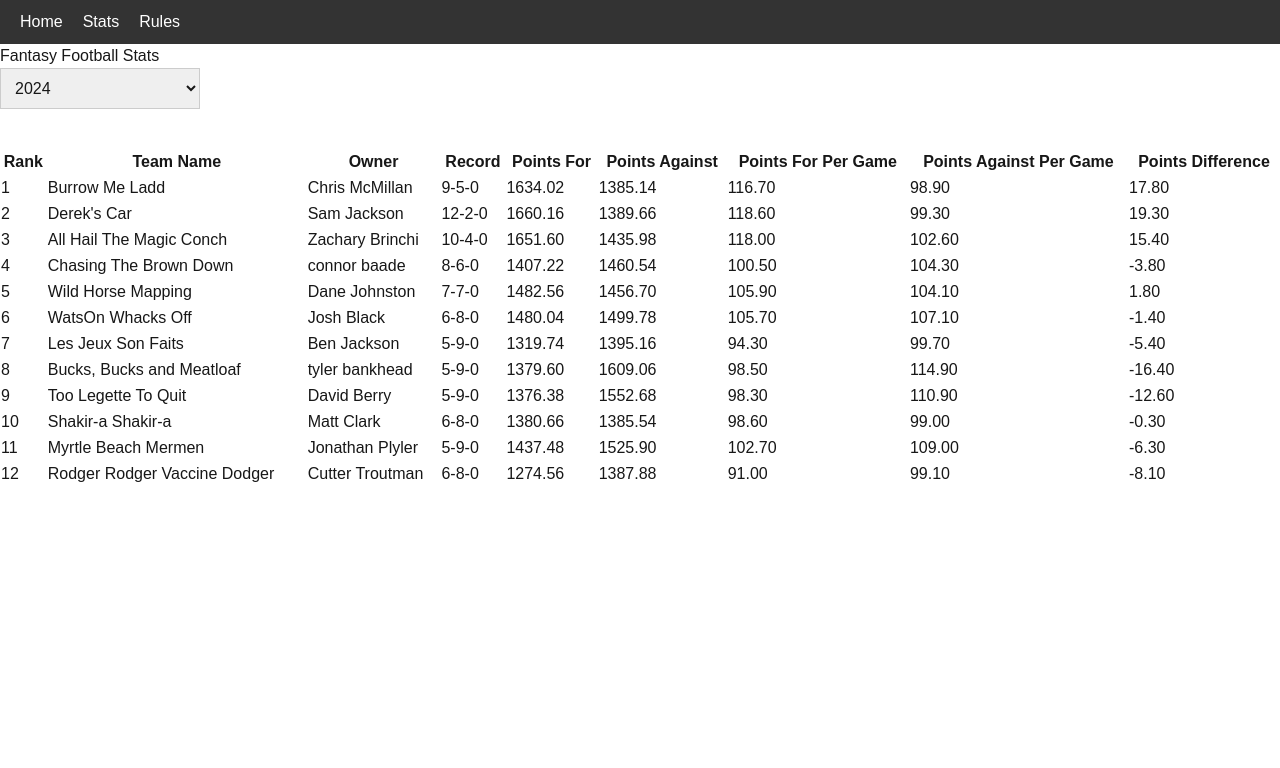
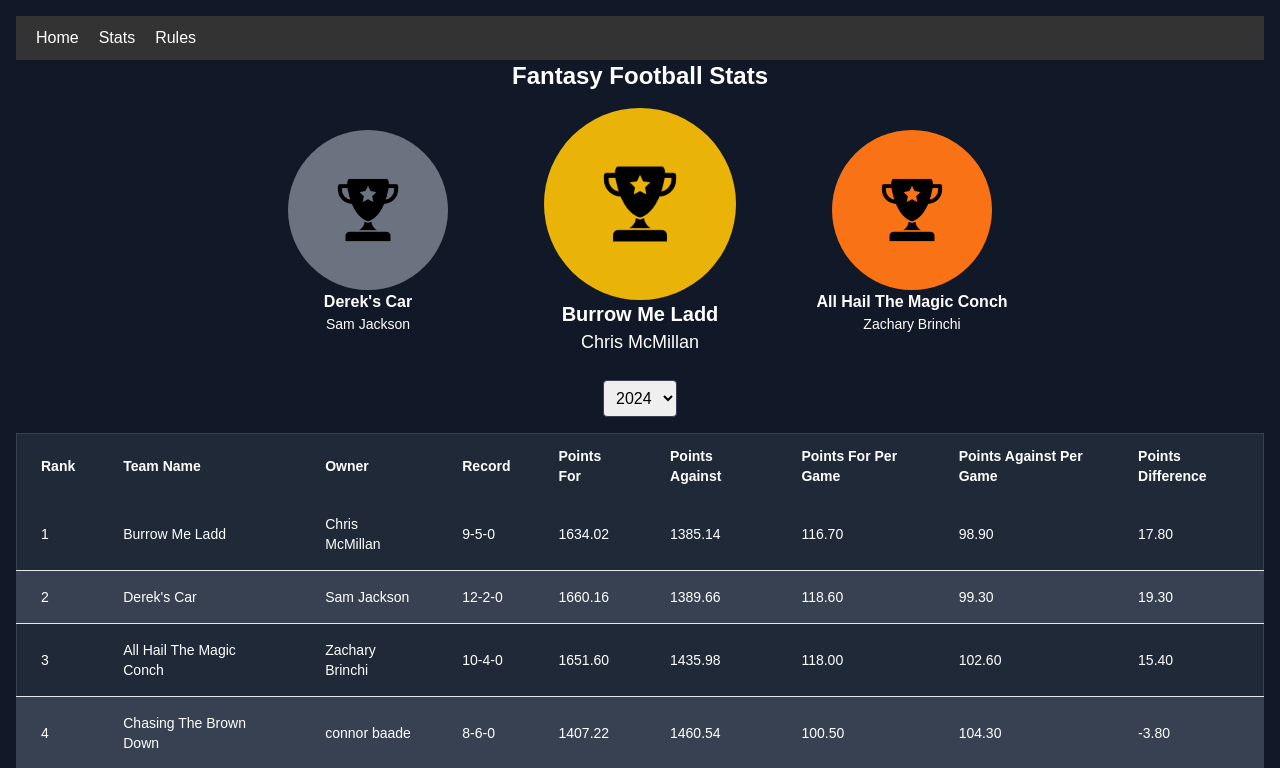
Before and after one commit to dberr715/fantasy-league, a Next.js app: page /stats in a window 1280 px wide. Shown: the top 768 px of the page. Built offline with nearby package versions, Linux system fonts and the light colour scheme.

Commit message:
updated league data errors and made podium

```diff
--- a/src/app/data/leagueData.js
+++ b/src/app/data/leagueData.js
@@ -1076,135 +1076,135 @@ export const leagueData = {
   2023: [
     {
       rank: 1,
-      teamName: "Wild Horse Mapping",
-      owner: "Dane Johnston",
-      record: "10-4-0",
-      pointsFor: 1625.76,
-      pointsAgainst: 1471.24,
-      pointsForPerGame: 116.1,
-      pointsAgainstPerGame: 105.1,
-      pointsDifference: +16.0,
+      teamName: "Mixon Moore Charbonnet",
+      owner: "Cutter Troutman",
+      record: "9-5-0",
+      pointsFor: 1487.84,
+      pointsAgainst: 1372.78,
+      pointsForPerGame: 106.3,
+      pointsAgainstPerGame: 98.1,
+      pointsDifference: +8.2,
     },
     {
       rank: 2,
       teamName: "Les Jeux Son Faits",
       owner: "Ben Jackson",
-      record: "9-5-0",
-      pointsFor: 1552.02,
-      pointsAgainst: 1485.64,
-      pointsForPerGame: 110.9,
-      pointsAgainstPerGame: 106.1,
-      pointsDifference: +6.5,
+      record: "8-6-0",
+      pointsFor: 1477.36,
+      pointsAgainst: 1428.4,
+      pointsForPerGame: 105.5,
+      pointsAgainstPerGame: 102.0,
+      pointsDifference: +3.5,
     },
     {
       rank: 3,
-      teamName: "Better Call Daw(-son Knox)",
-      owner: "David Berry",
-      record: "11-3-0",
-      pointsFor: 1694.44,
-      pointsAgainst: 1382.56,
-      pointsForPerGame: 121.0,
-      pointsAgainstPerGame: 98.8,
-      pointsDifference: +38.2,
+      teamName: "Myrtle Beach Mermen",
+      owner: "Jonathan Plyler",
+      record: "9-5-0",
+      pointsFor: 1579.96,
+      pointsAgainst: 1381.1,
+      pointsForPerGame: 112.9,
+      pointsAgainstPerGame: 98.7,
+      pointsDifference: +14.2,
     },
     {
       rank: 4,
       teamName: "All Hail The Magic Conch",
       owner: "Zachary Brinchi",
-      record: "10-4-0",
-      pointsFor: 1642.0,
-      pointsAgainst: 1401.6,
-      pointsForPerGame: 117.3,
-      pointsAgainstPerGame: 100.1,
-      pointsDifference: +16.9,
+      record: "7-7-0",
+      pointsFor: 1443.58,
+      pointsAgainst: 1472.54,
+      pointsForPerGame: 103.1,
+      pointsAgainstPerGame: 105.2,
+      pointsDifference: -2.1,
     },
     {
       rank: 5,
-      teamName: "CeeDeez Nutz",
-      owner: "Matt Clark",
+      teamName: "Tua Window Tua Wall(er)!",
+      owner: "David Berry",
       record: "9-5-0",
-      pointsFor: 1537.88,
-      pointsAgainst: 1399.72,
-      pointsForPerGame: 109.9,
-      pointsAgainstPerGame: 100.0,
-      pointsDifference: +7.2,
+      pointsFor: 1465.7,
+      pointsAgainst: 1343.38,
+      pointsForPerGame: 104.7,
+      pointsAgainstPerGame: 96.0,
+      pointsDifference: +8.7,
     },
     {
       rank: 6,
-      teamName: "Myrtle Beach Mermen",
-      owner: "Jonathan Plyler",
+      teamName: "Chase-ing Olaves",
+      owner: "Chris McMillan",
       record: "8-6-0",
-      pointsFor: 1523.56,
-      pointsAgainst: 1430.98,
-      pointsForPerGame: 108.8,
-      pointsAgainstPerGame: 102.2,
-      pointsDifference: +6.6,
+      pointsFor: 1541.34,
+      pointsAgainst: 1441.88,
+      pointsForPerGame: 110.1,
+      pointsAgainstPerGame: 103.0,
+      pointsDifference: +7.1,
     },
     {
       rank: 7,
-      teamName: "Fields of Dead Dreams",
-      owner: "Cutter Troutman",
+      teamName: "Derek's Car",
+      owner: "Sam Jackson",
       record: "6-8-0",
-      pointsFor: 1402.34,
-      pointsAgainst: 1456.92,
-      pointsForPerGame: 100.2,
-      pointsAgainstPerGame: 104.1,
-      pointsDifference: -4.0,
+      pointsFor: 1397.4,
+      pointsAgainst: 1458.96,
+      pointsForPerGame: 99.8,
+      pointsAgainstPerGame: 104.2,
+      pointsDifference: -4.4,
     },
     {
       rank: 8,
-      teamName: "Barkley Szn",
-      owner: "Chris McMillan",
-      record: "8-6-0",
-      pointsFor: 1478.62,
-      pointsAgainst: 1412.92,
-      pointsForPerGame: 105.7,
-      pointsAgainstPerGame: 100.9,
-      pointsDifference: +5.8,
+      teamName: "WatsOn Whacks Off",
+      owner: "Josh Black",
+      record: "7-7-0",
+      pointsFor: 1382.4,
+      pointsAgainst: 1393.9,
+      pointsForPerGame: 98.7,
+      pointsAgainstPerGame: 99.6,
+      pointsDifference: -0.8,
     },
     {
       rank: 9,
-      teamName: "Chasing The Brown Down",
-      owner: "Connor Baade",
-      record: "4-10-0",
-      pointsFor: 1308.88,
-      pointsAgainst: 1500.1,
-      pointsForPerGame: 93.5,
-      pointsAgainstPerGame: 107.1,
-      pointsDifference: -13.6,
+      teamName: "Bucks, Bucks and Meatloaf",
+      owner: "Tyler Bankhead",
+      record: "6-8-0",
+      pointsFor: 1378.0,
+      pointsAgainst: 1458.6,
+      pointsForPerGame: 98.4,
+      pointsAgainstPerGame: 104.2,
+      pointsDifference: -5.8,
     },
     {
       rank: 10,
-      teamName: "Bucks, Bucks and Meatloaf",
-      owner: "Tyler Bankhead",
-      record: "5-9-0",
-      pointsFor: 1372.92,
-      pointsAgainst: 1532.44,
-      pointsForPerGame: 98.0,
-      pointsAgainstPerGame: 109.5,
-      pointsDifference: -11.5,
+      teamName: "Wild Horse Mapping",
+      owner: "Dane Johnston",
+      record: "6-8-0",
+      pointsFor: 1305.02,
+      pointsAgainst: 1457.28,
+      pointsForPerGame: 93.2,
+      pointsAgainstPerGame: 104.1,
+      pointsDifference: -10.9,
     },
     {
       rank: 11,
-      teamName: "Derek's Car",
-      owner: "Sam Jackson",
-      record: "6-8-0",
-      pointsFor: 1443.98,
-      pointsAgainst: 1461.34,
-      pointsForPerGame: 103.1,
-      pointsAgainstPerGame: 104.4,
-      pointsDifference: -1.3,
+      teamName: "Herbert: Fully Loaded",
+      owner: "Matt Clark",
+      record: "4-10-0",
+      pointsFor: 1294.14,
+      pointsAgainst: 1540.84,
+      pointsForPerGame: 92.4,
+      pointsAgainstPerGame: 110.1,
+      pointsDifference: -17.6,
     },
     {
       rank: 12,
-      teamName: "WatsOn Whacks Off",
-      owner: "Josh Black",
-      record: "3-11-0",
-      pointsFor: 1300.74,
-      pointsAgainst: 1575.12,
-      pointsForPerGame: 92.9,
-      pointsAgainstPerGame: 112.5,
-      pointsDifference: -19.6,
+      teamName: "Chasing The Brown Down",
+      owner: "Connor Baade",
+      record: "5-9-0",
+      pointsFor: 1440.5,
+      pointsAgainst: 1443.58,
+      pointsForPerGame: 102.9,
+      pointsAgainstPerGame: 103.1,
+      pointsDifference: -0.2,
     },
   ],
   2024: [
--- a/src/app/stats/page.js
+++ b/src/app/stats/page.js
@@ -14,16 +14,67 @@ const StatsPage = () => {
     setStats(leagueData[year]); // Update the stats based on selected season
   };
 
+  const topFinishers = stats.slice(0, 3); // Get the top 3 teams
+
   return (
-    <div>
+    <div className="p-4 bg-gray-900 text-white">
       <NavBar />
-      <h1>Fantasy Football Stats</h1>
+      <h1 className="text-2xl font-semibold mb-4 text-center">
+        Fantasy Football Stats
+      </h1>
+
+      {/* Podium for Top 3 Finishers */}
+      <div className="flex justify-center items-center space-x-12 mb-6">
+        {/* 2nd Place */}
+        <div className="flex flex-col items-center w-52">
+          <div className="flex justify-center items-center p-8 bg-gray-500 rounded-full w-40 h-40">
+            <img
+              src="/images/trophy.png" /// Trophy icon
+              alt="2nd place trophy"
+              className="w-20 h-20"
+            />
+          </div>
+          <p className="text-md font-semibold text-center">
+            {topFinishers[1].teamName}
+          </p>
+          <p className="text-sm text-center">{topFinishers[1].owner}</p>
+        </div>
+        {/* 1st Place */}
+        <div className="flex flex-col items-center w-60">
+          <div className="flex justify-center items-center p-8 bg-yellow-500 rounded-full w-48 h-48 relative">
+            <img
+              src="/images/trophy.png" // Trophy icon
+              alt="1st place trophy"
+              className="w-24 h-24"
+            />
+          </div>
+          <p className="text-xl font-semibold text-center">
+            {topFinishers[0].teamName}
+          </p>
+          <p className="text-lg text-center">{topFinishers[0].owner}</p>
+        </div>
+        {/* 3rd Place */}
+        <div className="flex flex-col items-center w-52">
+          <div className="flex justify-center items-center p-8 bg-orange-500 rounded-full w-40 h-40">
+            <img
+              src="/images/trophy.png" // Trophy icon
+              alt="3rd place trophy"
+              className="w-20 h-20"
+            />
+          </div>
+          <p className="text-md font-semibold text-center">
+            {topFinishers[2].teamName}
+          </p>
+          <p className="text-sm text-center">{topFinishers[2].owner}</p>
+        </div>
+      </div>
 
       {/* Season Dropdown */}
+      <div className="mb-4 text-center">
         <select
           value={selectedSeason}
           onChange={handleSeasonChange}
-        style={styles.filterInput}
+          className="p-2 border border-gray-700 rounded text-black"
         >
           {Object.keys(leagueData).map((year) => (
             <option key={year} value={year}>
@@ -31,40 +82,56 @@ const StatsPage = () => {
             </option>
           ))}
         </select>
+      </div>
 
       {/* Display Table */}
-      <table style={styles.table}>
+      <table className="min-w-full table-auto border-collapse border border-gray-700 text-sm">
         <thead>
-          <tr>
-            <th>Rank</th>
-            <th>Team Name</th>
-            <th>Owner</th>
-            <th>Record</th>
-            <th>Points For</th>
-            <th>Points Against</th>
-            <th>Points For Per Game</th>
-            <th>Points Against Per Game</th>
-            <th>Points Difference</th>
+          <tr className="bg-gray-800 text-white">
+            <th className="px-6 py-3 text-left">Rank</th>
+            <th className="px-6 py-3 text-left">Team Name</th>
+            <th className="px-6 py-3 text-left">Owner</th>
+            <th className="px-6 py-3 text-left">Record</th>
+            <th className="px-6 py-3 text-left">Points For</th>
+            <th className="px-6 py-3 text-left">Points Against</th>
+            <th className="px-6 py-3 text-left">Points For Per Game</th>
+            <th className="px-6 py-3 text-left">Points Against Per Game</th>
+            <th className="px-6 py-3 text-left">Points Difference</th>
           </tr>
         </thead>
         <tbody>
           {stats.length > 0 ? (
             stats.map((stat, index) => (
-              <tr key={index}>
-                <td>{stat.rank}</td>
-                <td>{stat.teamName}</td>
-                <td>{stat.owner}</td>
-                <td>{stat.record}</td>
-                <td>{stat.pointsFor.toFixed(2)}</td>
-                <td>{stat.pointsAgainst.toFixed(2)}</td>
-                <td>{stat.pointsForPerGame.toFixed(2)}</td>
-                <td>{stat.pointsAgainstPerGame.toFixed(2)}</td>
-                <td>{stat.pointsDifference.toFixed(2)}</td>
+              <tr
+                key={index}
+                className="odd:bg-gray-800 even:bg-gray-700 hover:bg-gray-600 cursor-pointer"
+              >
+                <td className="px-6 py-4 border-b">{stat.rank}</td>
+                <td className="px-6 py-4 border-b">{stat.teamName}</td>
+                <td className="px-6 py-4 border-b">{stat.owner}</td>
+                <td className="px-6 py-4 border-b">{stat.record}</td>
+                <td className="px-6 py-4 border-b">
+                  {stat.pointsFor.toFixed(2)}
+                </td>
+                <td className="px-6 py-4 border-b">
+                  {stat.pointsAgainst.toFixed(2)}
+                </td>
+                <td className="px-6 py-4 border-b">
+                  {stat.pointsForPerGame.toFixed(2)}
+                </td>
+                <td className="px-6 py-4 border-b">
+                  {stat.pointsAgainstPerGame.toFixed(2)}
+                </td>
+                <td className="px-6 py-4 border-b">
+                  {stat.pointsDifference.toFixed(2)}
+                </td>
               </tr>
             ))
           ) : (
             <tr>
-              <td colSpan="9">No data available for this season</td>
+              <td colSpan="9" className="px-6 py-4 border-b text-center">
+                No data available for this season
+              </td>
             </tr>
           )}
         </tbody>
@@ -73,19 +140,4 @@ const StatsPage = () => {
   );
 };
 
-const styles = {
-  table: {
-    width: "100%",
-    borderCollapse: "collapse",
-    marginTop: "20px",
-  },
-  filterInput: {
-    padding: "10px",
-    marginBottom: "20px",
-    width: "200px",
-    border: "1px solid #ccc",
-    marginRight: "10px",
-  },
-};
-
 export default StatsPage;
```
Also changed, not shown: public/images/trophy.png (added). Lines whose indentation alone changed are shown as unchanged.
